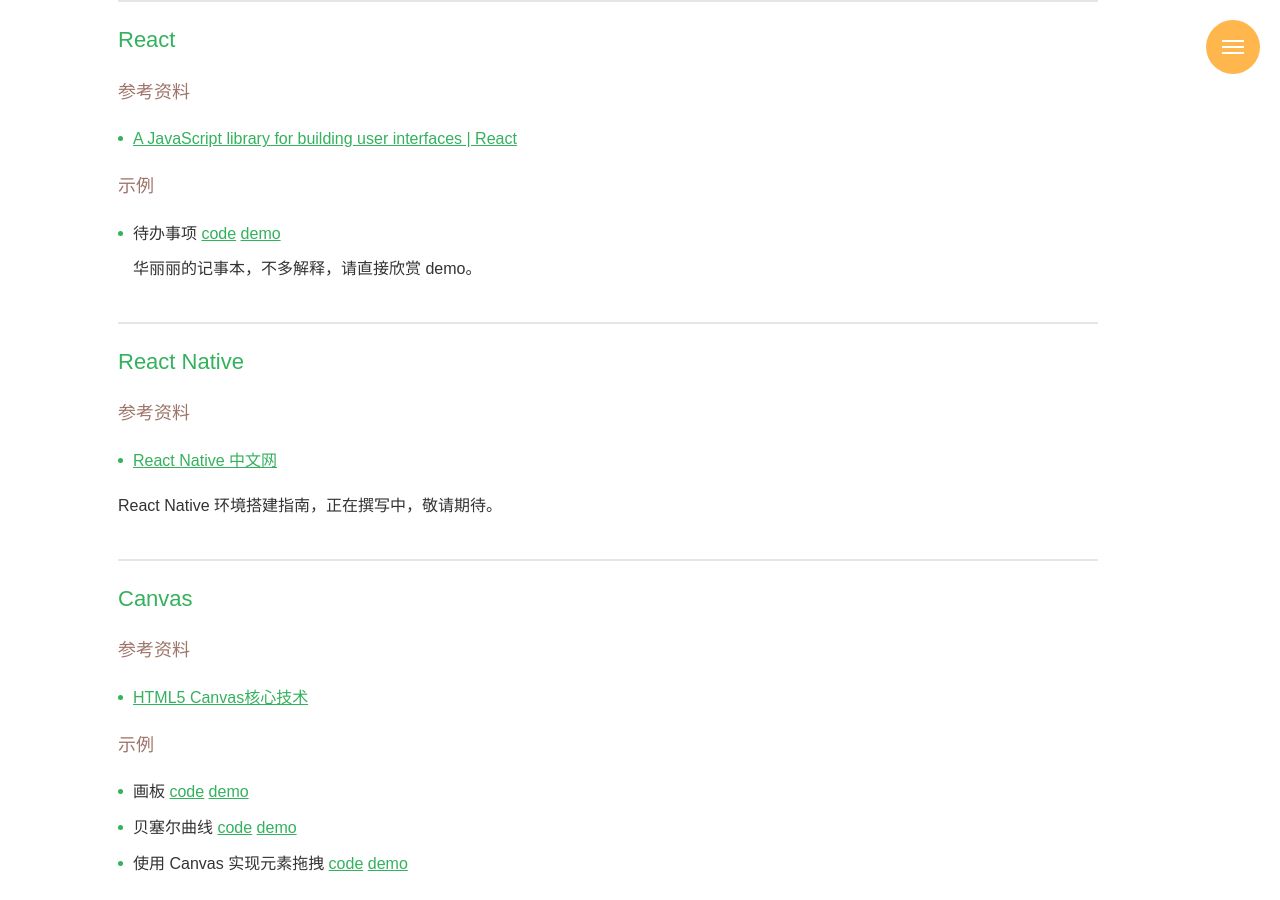
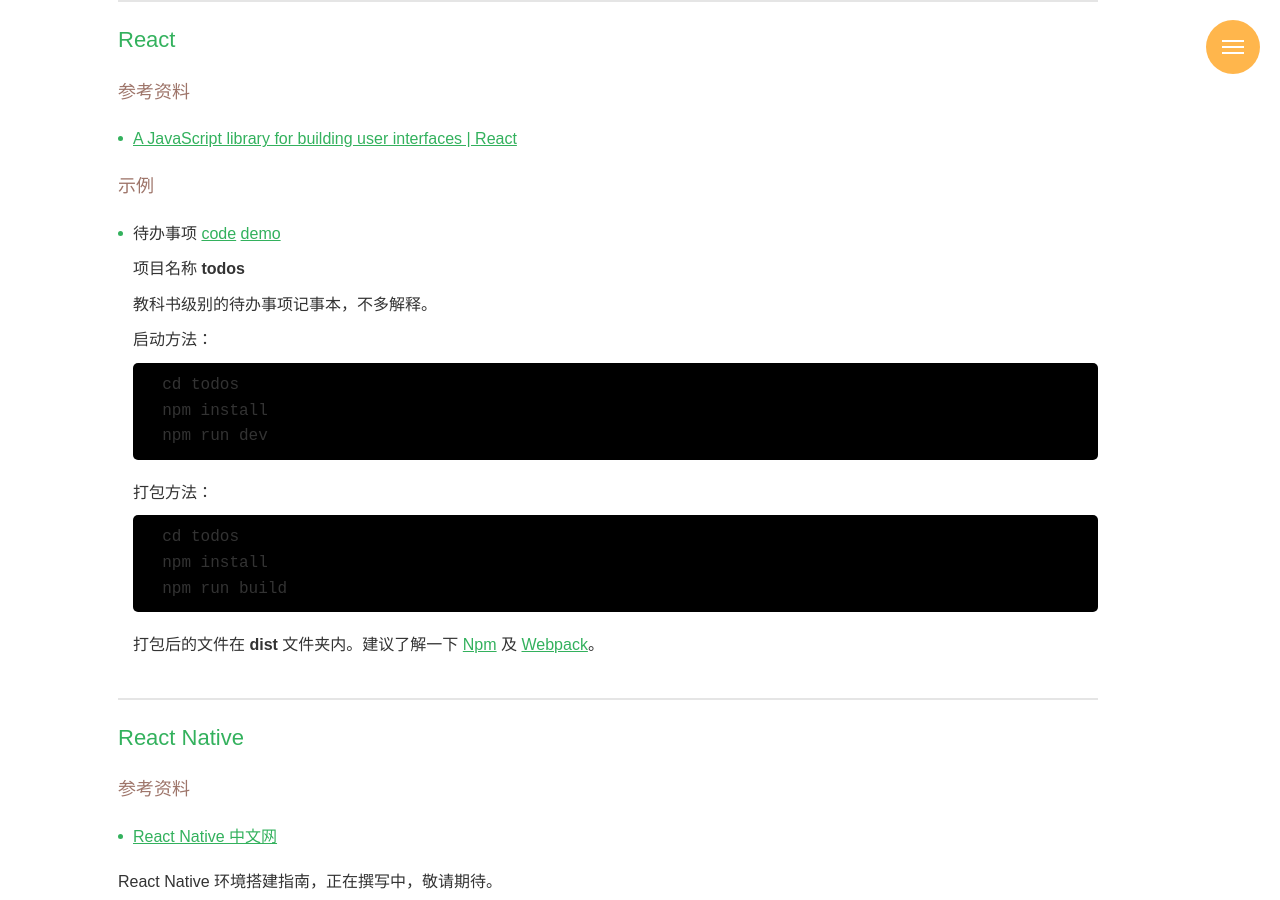
Before and after one commit to sunmengyuan/sunmengyuan.github.io, a Jekyll site: the page built from website/_posts/2017-06-08-frontend.md, in a window 1280 px wide and 900 px high, scrolled down 3934 px. Built offline with Jekyll 4.4.1, drawn with Linux system fonts in a browser that asks for light colours; nearby versions of some CDN libraries; comment, search, counter and statistics services are not loaded.

Commit message:
todos 介绍

````diff
--- a/website/_posts/2017-06-08-frontend.md
+++ b/website/_posts/2017-06-08-frontend.md
@@ -151,13 +151,33 @@
 
 ##### 参考资料 #####
 
-+ [A JavaScript library for building user interfaces \| React](http://reactjs.cn/react/index.html)
++ [A JavaScript library for building user interfaces \| React](https://facebook.github.io/react/)
 
 ##### 示例 #####
 
 + 待办事项 [code](https://github.com/sunmengyuan/note/tree/master/react/todos) [demo](https://sunmengyuan.github.io/demos/react/todos)
 
-    华丽丽的记事本，不多解释，请直接欣赏 demo。
+    项目名称 __todos__
+
+    教科书级别的待办事项记事本，不多解释。
+
+    启动方法：
+
+    ```bash
+    cd todos
+    npm install
+    npm run dev
+    ```
+
+    打包方法：
+
+    ```bash
+    cd todos
+    npm install
+    npm run build
+    ```
+
+    打包后的文件在 __dist__ 文件夹内。建议了解一下 [Npm](https://www.npmjs.com/) 及 [Webpack](https://webpack.github.io/docs/)。
 
 *****
 
````
Also changed, not shown: garden/2017/06/08/frontend.html (+22 -2 lines).
